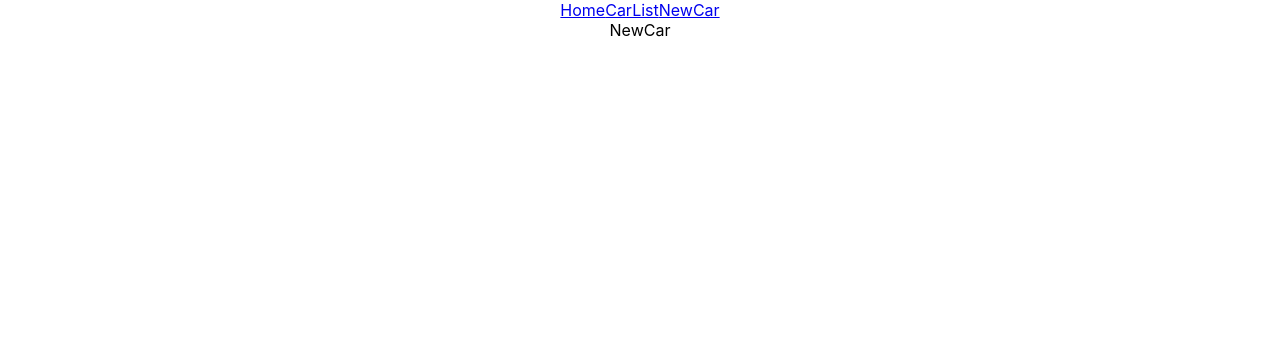
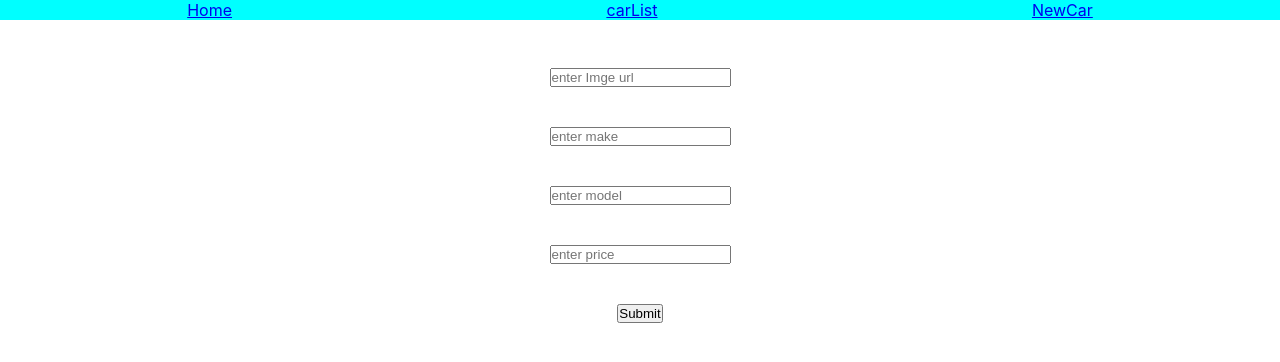
Before and after one commit to Chemobo/carproject, a React (Create React App) app: page /newcar in a window 1280 px wide. Shown: the top 362 px of the page. Built offline with nearby package versions, Linux system fonts and the light colour scheme.

Commit message:
changes styles

```diff
--- a/src/App.css
+++ b/src/App.css
@@ -1,38 +1,7 @@
-.App {
-  text-align: center;
+*{
+  padding: 0;
+  margin: 0;
+  box-sizing: border-box;
+
+
 }
-
-.App-logo {
-  height: 40vmin;
-  pointer-events: none;
-}
-
-@media (prefers-reduced-motion: no-preference) {
-  .App-logo {
-    animation: App-logo-spin infinite 20s linear;
-  }
-}
-
-.App-header {
-  background-color: #282c34;
-  min-height: 100vh;
-  display: flex;
-  flex-direction: column;
-  align-items: center;
-  justify-content: center;
-  font-size: calc(10px + 2vmin);
-  color: white;
-}
-
-.App-link {
-  color: #61dafb;
-}
-
-@keyframes App-logo-spin {
-  from {
-    transform: rotate(0deg);
-  }
-  to {
-    transform: rotate(360deg);
-  }
-}
--- a/src/App.js
+++ b/src/App.js
@@ -6,11 +6,14 @@ import NavBar from "./components/NavBar";
 import Home from "./components/Home";
 import NewCar from './components/NewCar';
 
+
 // render carlist
 function App() {
     return (
     <div className="App">
-   <NavBar />
+      <header>
+      <NavBar />
+      </header>
    <Switch>
     <Route exact path="/" >
       <Home />
--- a/src/components/Home.js
+++ b/src/components/Home.js
@@ -6,4 +6,5 @@ function Home() {
   )
 }
 
+
 export default Home
--- a/src/components/NavBar.js
+++ b/src/components/NavBar.js
@@ -4,13 +4,13 @@ function NavBar () {
     return (
      <nav className ="nav">
         <NavLink   to="/">
-      Home
+      <li>Home</li>
         </NavLink>
         <NavLink   to="/carlist">
-      CarList
+       <li>carList</li>
         </NavLink>
         <NavLink   to="/newcar">
-      NewCar
+      <li>NewCar</li>
         </NavLink>
     </nav>
     );
--- a/src/components/NewCar.js
+++ b/src/components/NewCar.js
@@ -1,8 +1,78 @@
-import React from 'react'
+import React, {useState} from 'react'
+const API_URL = "https://shrouded-octagonal-wren.glitch.me/cars";
 
 function NewCar() {
+  const [img_url,setImg_url]=useState()
+  const [make,setMake]=useState()
+  const [model,setModel]=useState()
+  const [price,setPrice]=useState()
+
+  const handleChangeImage=(event)=>{
+    setImg_url(event.target.value)
+    // console.log(event.target.value)
+
+
+  }
+
+  const handleChangeMake=(event)=>{
+    setMake(event.target.value)
+    // console.log(event.target.value)
+
+  }
+
+  const handleChangeModel=(event)=>{
+    setModel(event.target.value)
+    // console.log(event.target.value)
+
+  }
+
+  const handleChangePrice=(event)=>{
+    setPrice(event.target.value)
+    // console.log(event.target.value)
+
+  }
+
+  const handleSubmit=(event)=>{
+    event.preventDefault()
+
+    const formData={
+      make:make,
+      model:model,
+      img_url:img_url
+
+    }
+
+
+
+    fetch(API_URL,{
+      method: "POST",
+      headers: {
+        "Content-Type":"application/json"
+      },
+      body:JSON.stringify(formData)
+    })
+    .then(res=>res.json())
+    .then(data=>console.log(data))
+
+    setImg_url('')
+    setMake('')
+    setModel('')
+    setPrice('')
+
+  }
+
+
   return (
-    <div>NewCar</div>
+    <div>
+   <form className="Form" onSubmit={handleSubmit}>
+   <input type="text" placeholder='enter Imge url'  value={img_url} onChange={handleChangeImage} /><br/><br/>
+   <input type="text" placeholder='enter make' value={make}  onChange={handleChangeMake}/><br/><br/>
+   <input type="text" placeholder='enter model' value={model}  onChange={handleChangeModel}/><br/><br/>
+   <input type="text" placeholder='enter price' value={price}  onChange={handleChangePrice}/><br/><br/>
+
+   <button>Submit</button>
+   </form>
+    </div>
   )
 }
 
--- a/src/index.css
+++ b/src/index.css
@@ -11,3 +11,23 @@ code {
   font-family: source-code-pro, Menlo, Monaco, Consolas, 'Courier New',
     monospace;
 }
+
+.Form{
+  margin: 3rem;
+  display: flex;
+  justify-content: center;
+  align-items: center;
+  flex-direction: column;
+
+}
+.nav{
+  display: flex;
+  justify-content: space-around;
+  background-color: aqua;
+
+}
+.nav li {
+  display: flex;
+  align-items: center;
+  justify-content: space-around;
+}
```
Also changed, not shown: src/components/New.js (added, +25 -0 lines).
